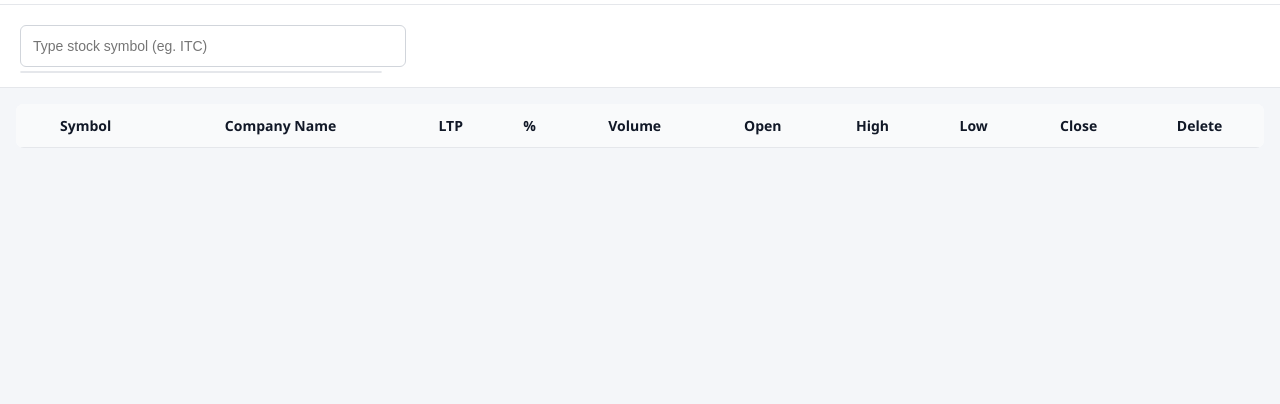
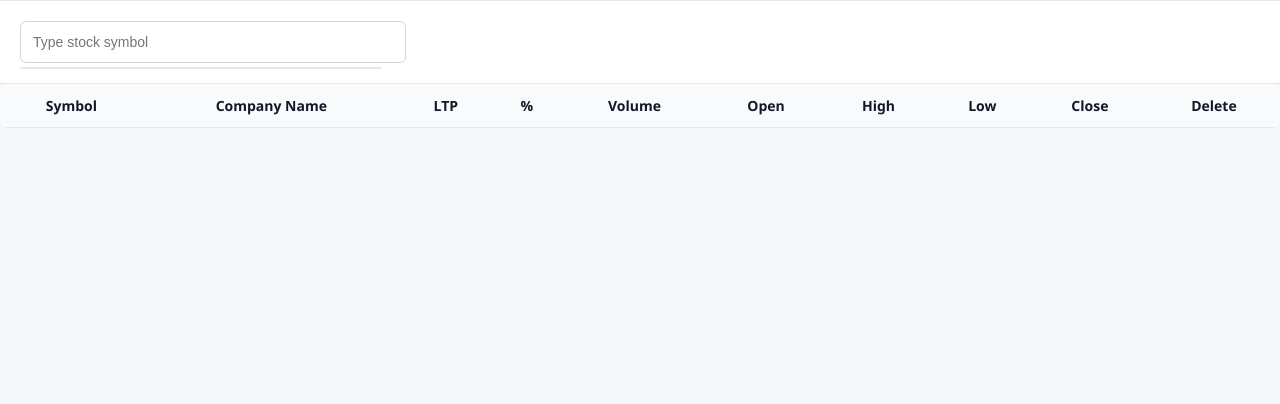
Before and after one commit to mrchopzy-ui/kotak-watchlist, a Flask app: page / in a window 1280 px wide. Shown: the part 201-605 px from the top of the page. Run offline with Flask 3, Linux system fonts and the light colour scheme; data comes from the database, SQL or seed files in the repository; data that the repository does not hold is empty; parts of the project's set-up code (start-up, migrations or seed data) failed here and were passed over.

Commit message:
Update index.html

```diff
--- a/templates/index.html
+++ b/templates/index.html
@@ -7,7 +7,7 @@
 <body>
 
 <header class="top-bar">
-    <img src="/static/logo.png" class="logo">
+    <h1>Nexus Asset Management</h1>
 </header>
 
 <div class="tabs">
@@ -18,11 +18,10 @@
 </div>
 
 <div class="search-box">
-    <input id="search" placeholder="Type stock symbol (eg. ITC)">
+    <input id="search" placeholder="Type stock symbol">
     <div id="suggestions"></div>
 </div>
 
-<div class="table-wrapper">
 <table>
     <thead>
         <tr>
@@ -40,7 +39,6 @@
     </thead>
     <tbody id="watchlist"></tbody>
 </table>
-</div>
 
 <script src="/static/app.js"></script>
 </body>
```
